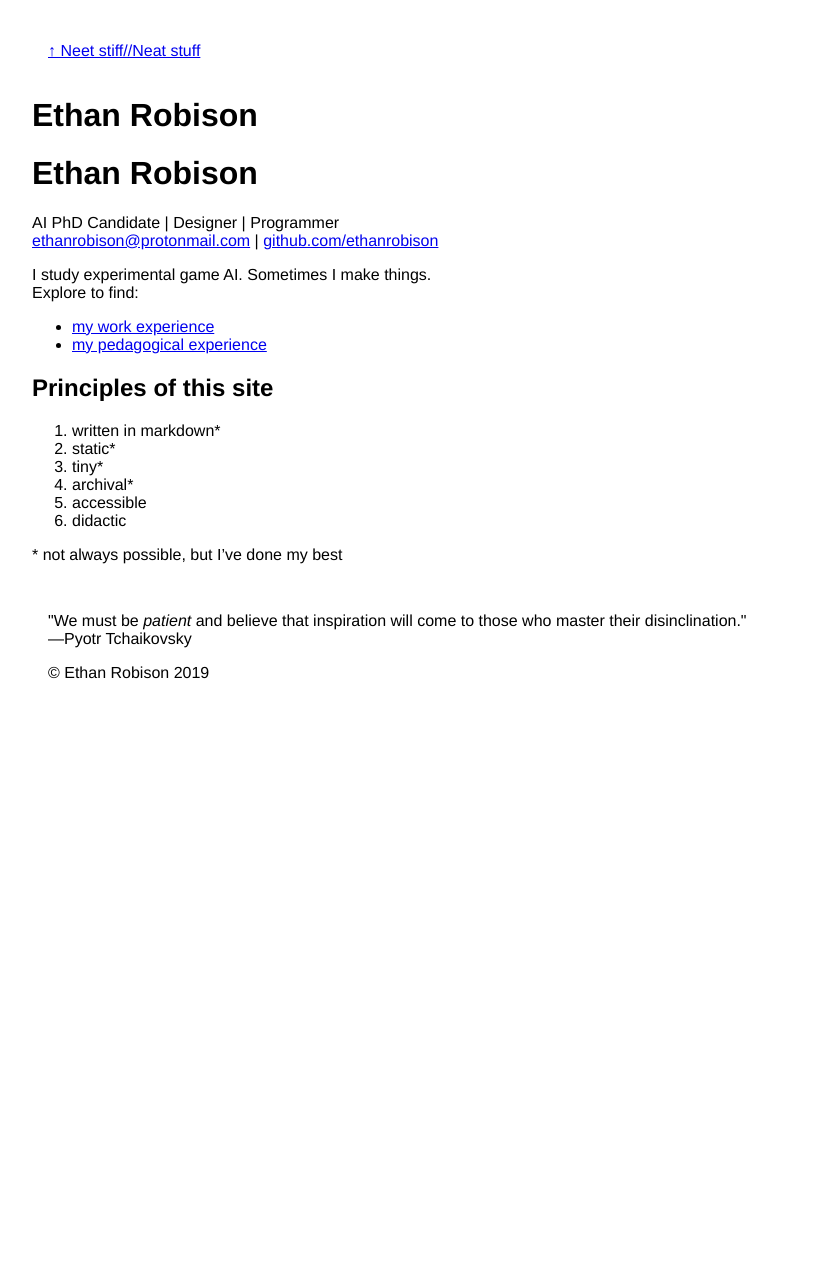
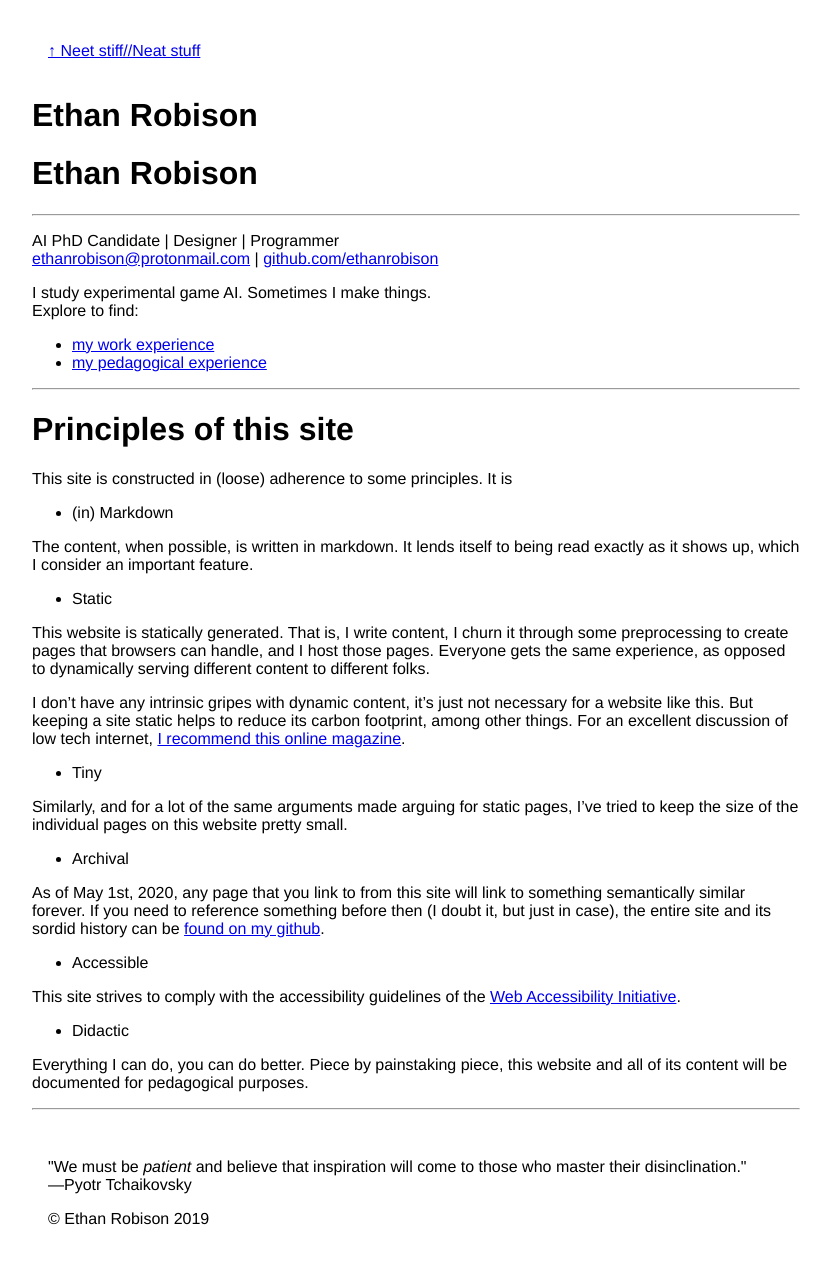
Before and after one commit to ethanCrobison/ethanCrobison.github.io, a Jekyll site: the page built from index.md, in a window 1280 px wide. Shown: the whole page, without its empty margins (96-926 px from the left). Built offline with Jekyll 4.4.1, drawn with Linux system fonts in a browser that asks for light colours; our own code applies the rules of GitHub Pages for plain Markdown files; before the commit the page ends 900 px from its top, so only the background shows below that.

Commit message:
Add section on site principles
Enumerate site principles (guidance for me; potential
entertainment/inspiration for others). Also, switch most of the links to
be in the [foo][1] format for brevity.

```diff
--- a/index.md
+++ b/index.md
@@ -17,13 +18,58 @@ Explore to find:
 - [my pedagogical experience](/teaching)
 <!-- - [research](/research) -->
 
-## Principles of this site
+---
 
-1. written in markdown\*
-2. static\*
-3. tiny\*
-4. archival\*
-5. accessible
-6. didactic
+# Principles of this site
 
-\* not always possible, but I've done my best
+This site is constructed in (loose) adherence to some principles. It is
+
+- (in) Markdown
+
+The content, when possible, is written in markdown. It lends itself to
+being read exactly as it shows up, which I consider an important
+feature.
+
+- Static
+
+This website is statically generated. That is, I write content, I churn
+it through some preprocessing to create pages that browsers can handle,
+and I host those pages. Everyone gets the same experience, as opposed to
+dynamically serving different content to different folks.
+
+I don't have any intrinsic gripes with dynamic content, it's just not
+necessary for a website like this. But keeping a site static helps to
+reduce its carbon footprint, among other things. For an excellent
+discussion of low tech internet, [I recommend this online
+magazine][3].
+
+- Tiny
+
+Similarly, and for a lot of the same arguments made arguing for static
+pages, I've tried to keep the size of the individual pages on this
+website pretty small.
+
+- Archival
+
+As of May 1st, 2020, any page that you link to from this site will link
+to something semantically similar forever. If you need to reference
+something before then (I doubt it, but just in case), the entire site
+and its sordid history can be [found on my github][5].
+
+- Accessible
+
+This site strives to comply with the accessibility guidelines
+of the [Web Accessibility Initiative][4].
+
+- Didactic
+
+Everything I can do, you can do better. Piece by painstaking piece, this
+website and all of its content will be documented for pedagogical
+purposes.
+
+[1]: https://github.com/{{site.github_username}}/
+[2]: mailto:{{ site.email }}
+[3]: https://solar.lowtechmagazine.com/about.html
+[4]: https://www.w3.org/WAI/
+[5]: https://github.com/ethanrobison/ethanrobison.github.io
+---
```
Also changed, not shown: other parts of index.md (+4 -3 lines).
